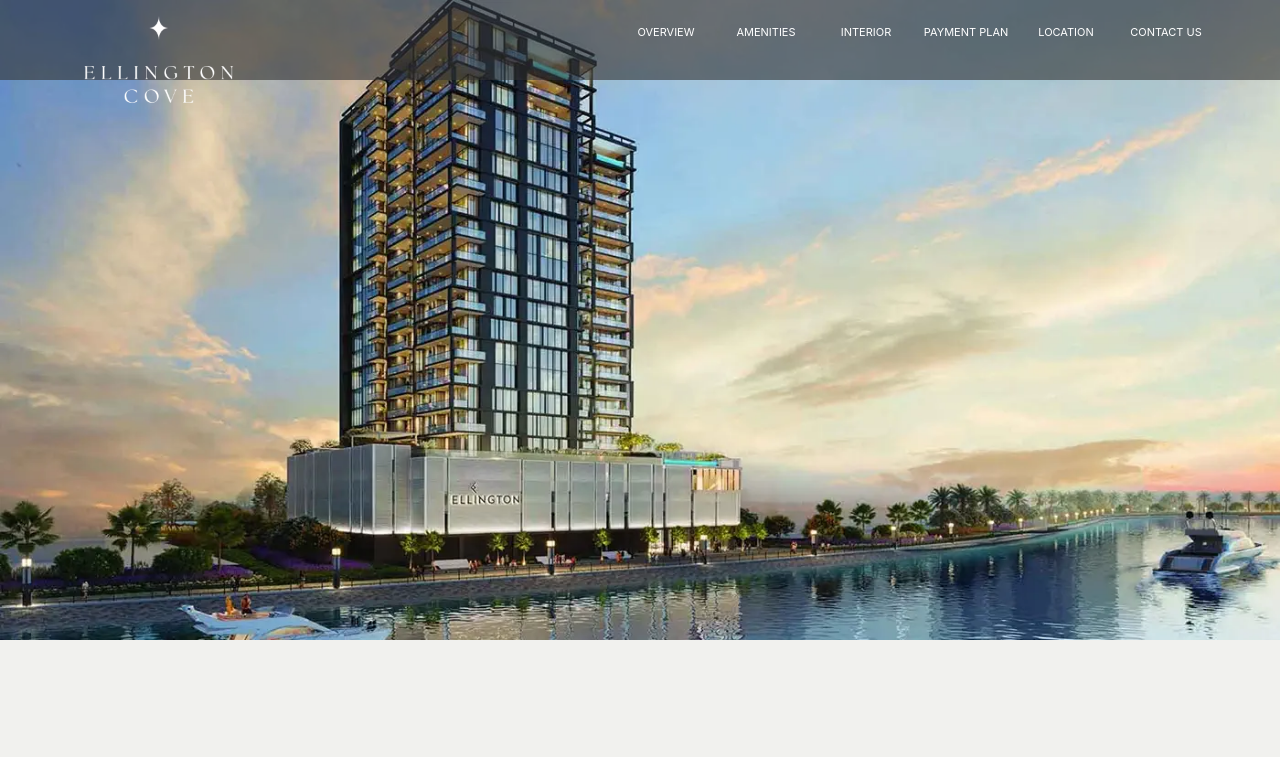
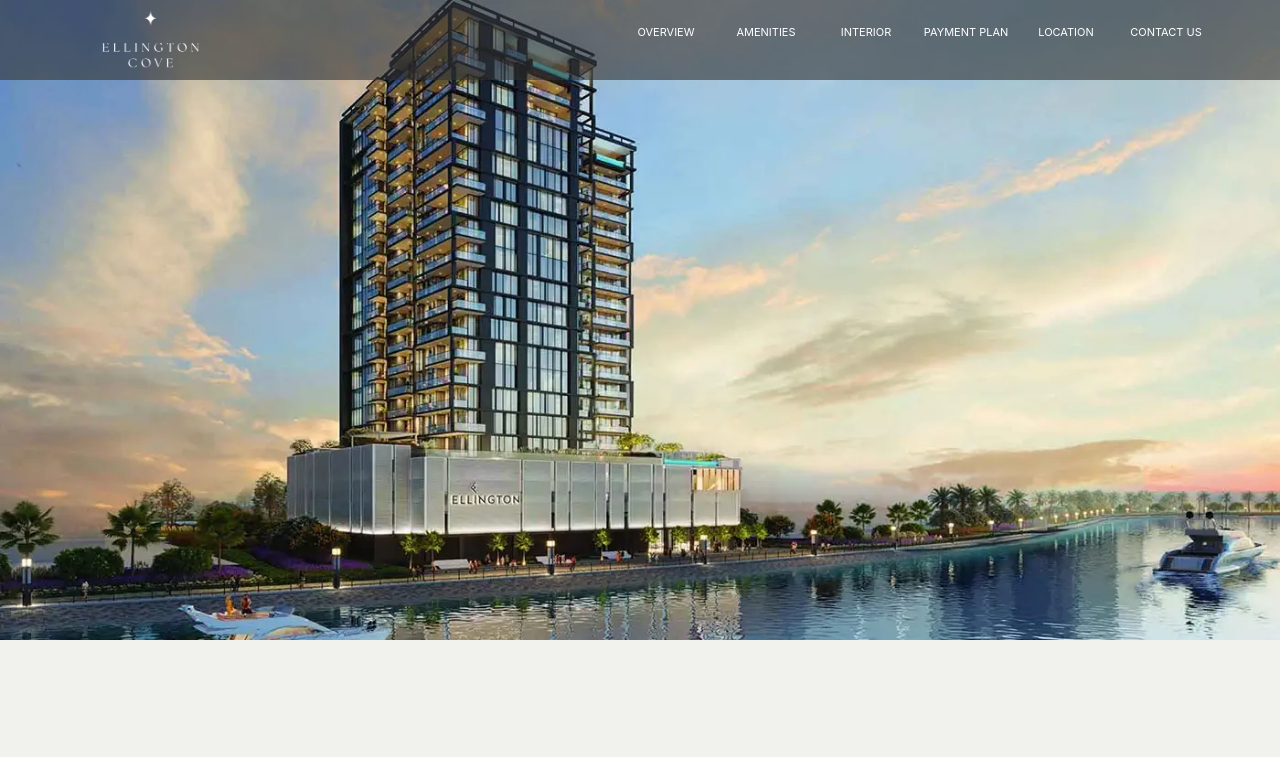
Before and after one commit to ellington-cove-dubai-islands/ellington-cove-dubai-islands.github.io, a plain HTML site: page index.html in a window 1280 px wide. Shown: the top 757 px of the page. Drawn offline with Linux system fonts and the light colour scheme.

Commit message:
Update index.html

```diff
--- a/index.html
+++ b/index.html
@@ -29,7 +29,7 @@
     <nav class="nav">
     <div class="nav-container">
         <div class="logo">
-           <img src="logo.webp" alt="Ellington Cove logo" style="width:200px;">
+           <img src="logo.webp" alt="Ellington Cove logo" style="width:130px;">
         </div>
         <div class="main_list" id="mainListDiv">
             <ul>
```
